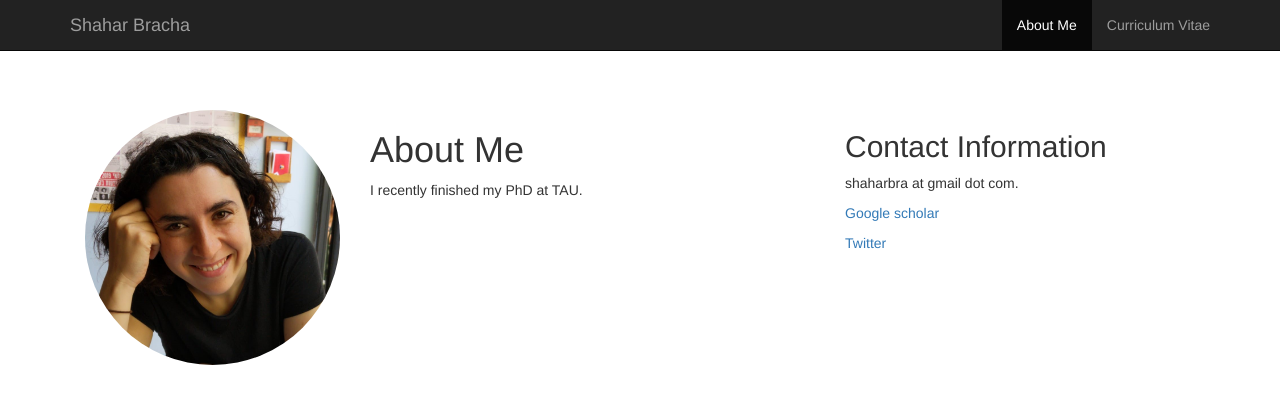
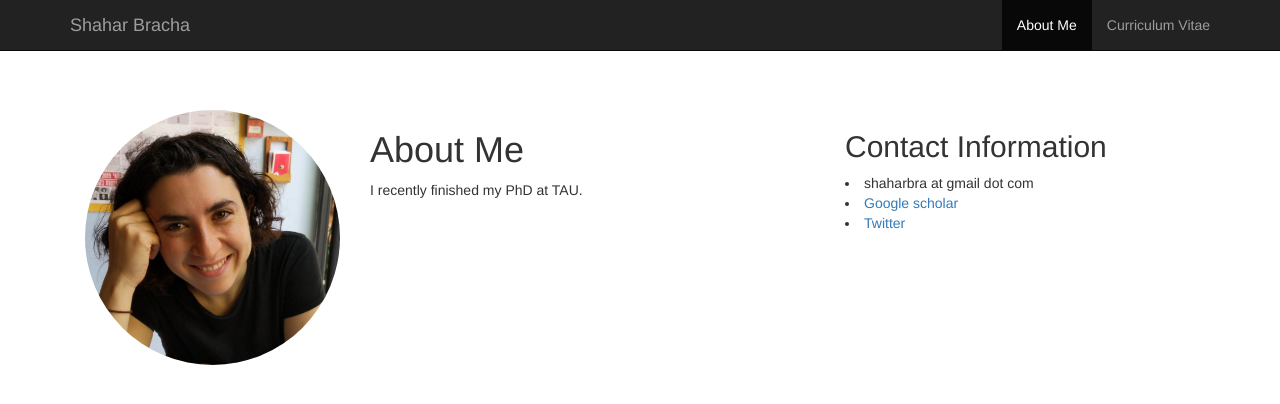
Before and after one commit to shaharbr/shaharbr.github.io, a plain HTML site: page index.html in a window 1280 px wide. Drawn offline with nearby package versions, Linux system fonts and the light colour scheme.

Commit message:
Update index.html

```diff
--- a/index.html
+++ b/index.html
@@ -46,13 +46,22 @@
         </div>
         <div class="col-sm-4">
           <h2>Contact Information</h2>
-          <p> shaharbra at gmail dot com.</p>
-          <p><i class="ai ai-google-scholar small-icon"></i><a href="https://scholar.google.com/scholar?hl=en&as_sdt=0%2C5&q=author%3A%22shahar+bracha%22">Google scholar</a></p>
-          <p><i class="fa fa-twitter fa-2" aria-hidden="true"></i><a href="https://twitter.com/shaharbrr">Twitter</a></p>
+          <li>
+          <i class="fa-li fas fa-envelope fa-2x" aria-hidden="true"></i>
+            shaharbra at gmail dot com
+          </li>
+          <li>
+          <i class="ai ai-google-scholar small-icon"></i>
+            <a href="https://scholar.google.com/scholar?hl=en&as_sdt=0%2C5&q=author%3A%22shahar+bracha%22">Google scholar</a>
+          </li>
+          <li>
+          <i class="fa fa-twitter fa-2" aria-hidden="true"></i>
+            <a href="https://twitter.com/shaharbrr">Twitter</a>
+          </li>
         </div>
       </div>
 
-    </div><!-- /.container -->
+    </div>
 
     <footer class="footer">
     </footer>
```
